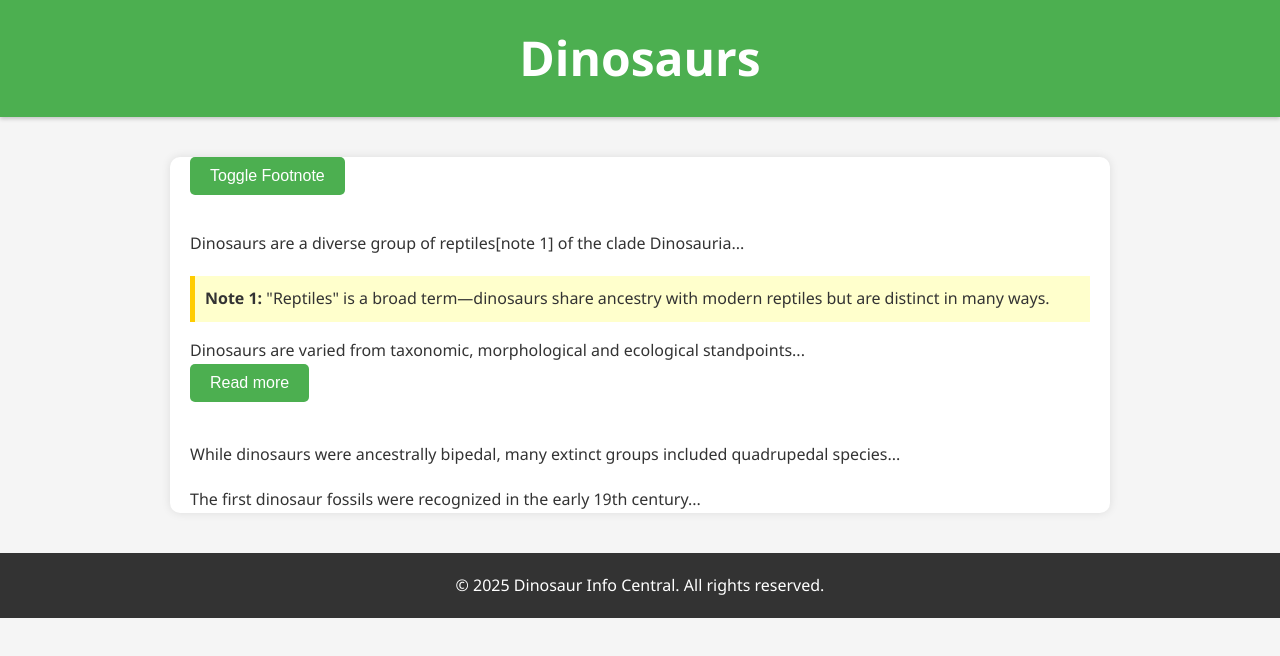
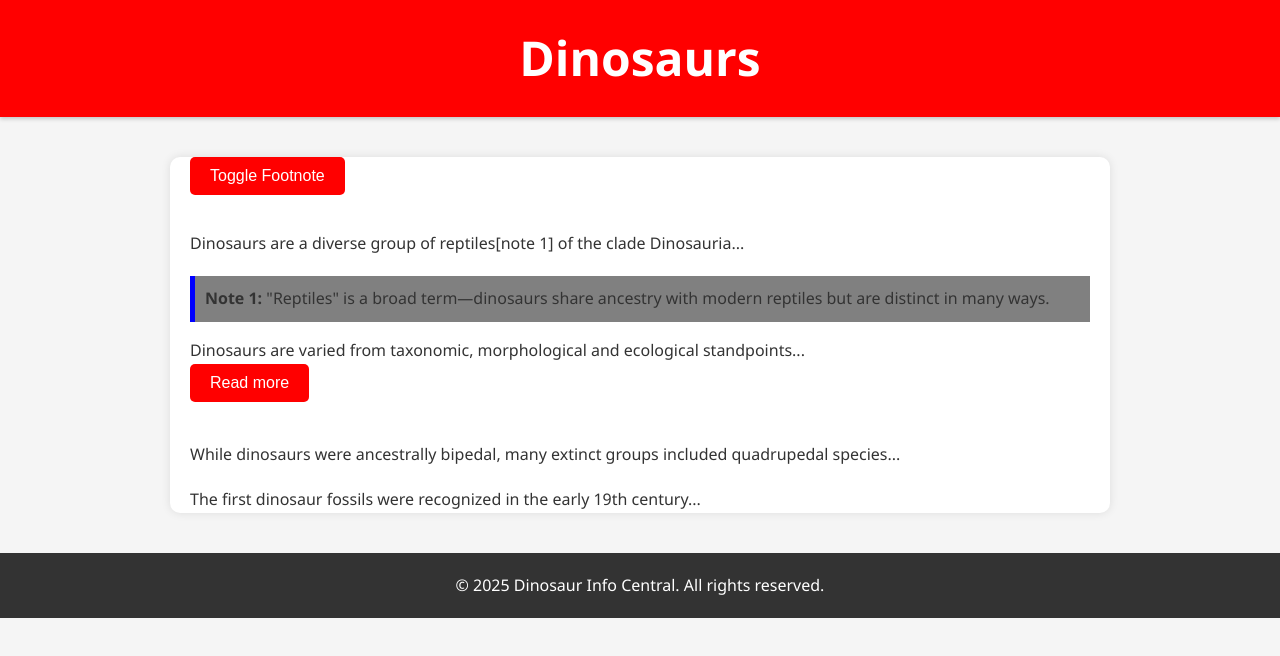
Before and after one commit to subbel/Dinosaurs, a plain HTML site: page index.html in a window 1280 px wide. Both pictures are taken after a click on the button "Toggle Footnote". Drawn offline with Linux system fonts and the light colour scheme.

Commit message:
red changes

```diff
--- a/index.html
+++ b/index.html
@@ -14,7 +14,7 @@
     }
 
     header {
-      background: #4CAF50;
+      background: red;
       color: white;
       padding: 20px 0;
       text-align: center;
@@ -48,7 +48,7 @@
     }
 
     button {
-      background-color: #4CAF50;
+      background-color: red;
       border: none;
       color: white;
       padding: 10px 20px;
@@ -59,7 +59,7 @@
     }
 
     button:hover {
-      background-color: #45a049;
+      background-color: red;
     }
 
     .hidden {
@@ -67,9 +67,9 @@
     }
 
     .note {
-      background: #ffffcc;
+      background: gray;
       padding: 10px;
-      border-left: 5px solid #ffcc00;
+      border-left: 5px solid blue;
       margin: 10px 0;
     }
 
```
